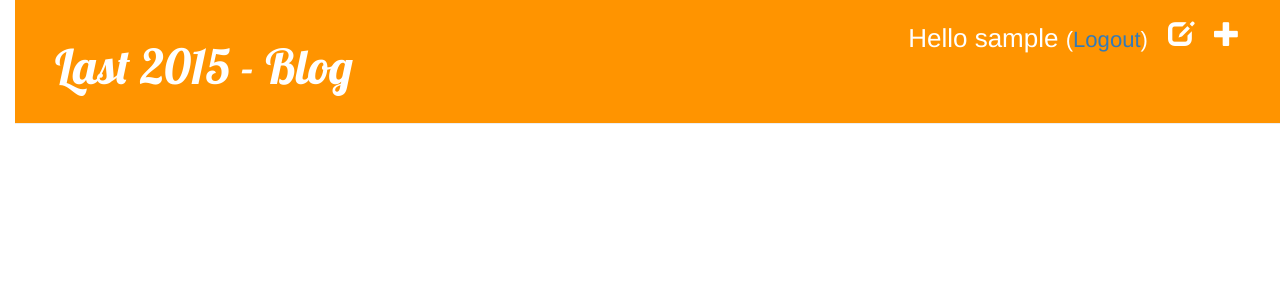
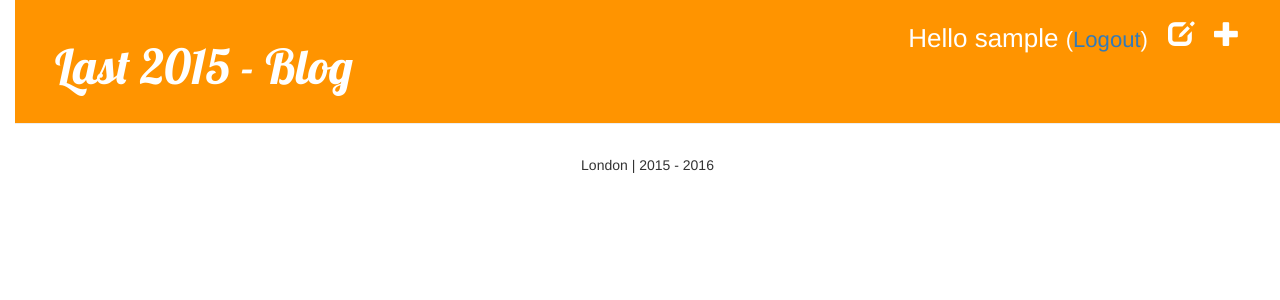
Before and after one commit to walter2/last_2015, a Django app: a page that uses blog/templates/blog/base.html in a window 1280 px wide. Shown: the top 300 px of the page. Run offline with Django 3.2, Linux system fonts and the light colour scheme; the visitor is signed in with stand-in values (Sample User, id 1); data that the repository does not hold is empty; some libraries are stand-ins or nearby versions.

Commit message:
Added location and date footer to base template.

```diff
--- a/blog/templates/blog/base.html
+++ b/blog/templates/blog/base.html
@@ -42,6 +42,7 @@
                 </div>
             </div>
         </div>
+        <p><center>London | 2015 - 2016</center></p>
 
     </body>
 
```
